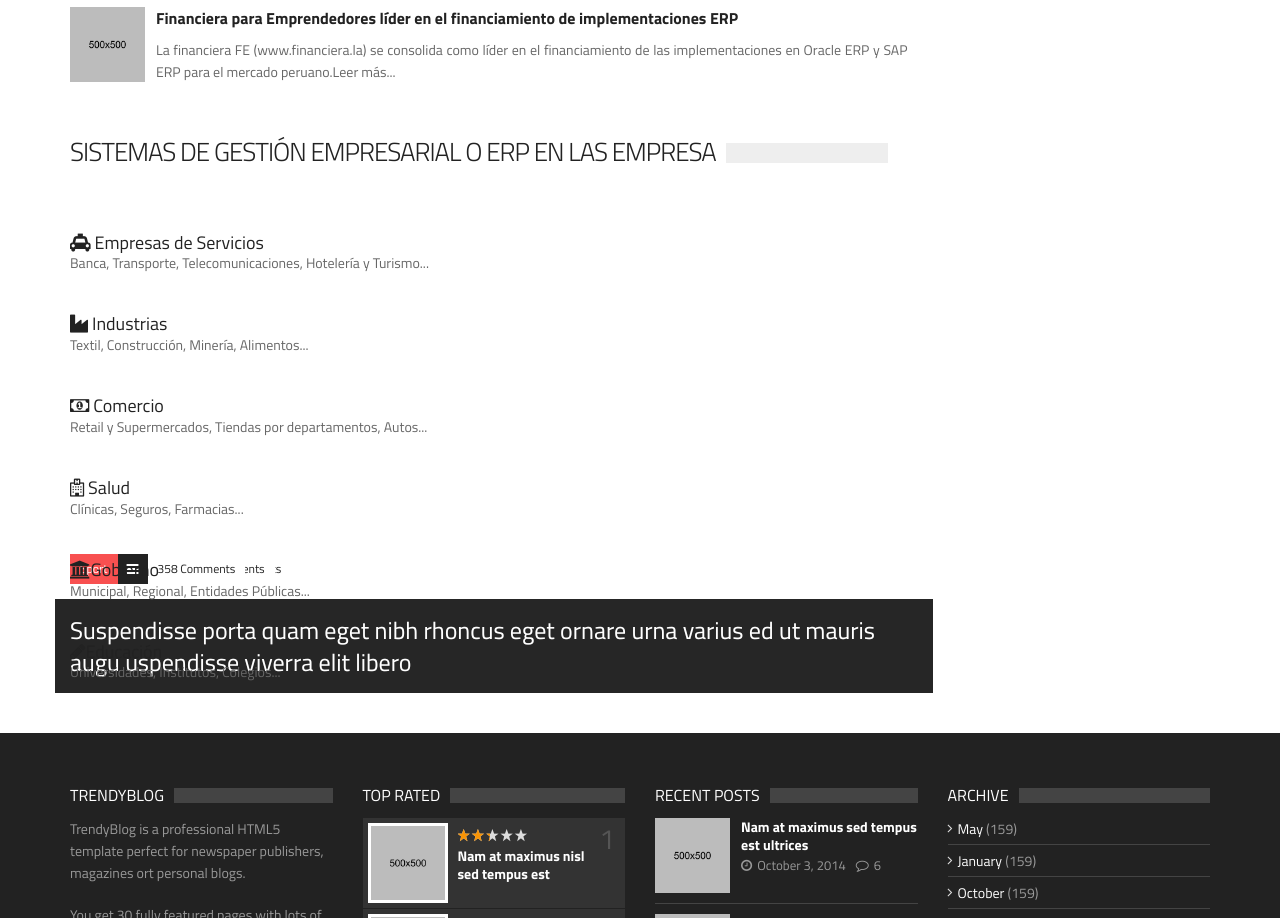
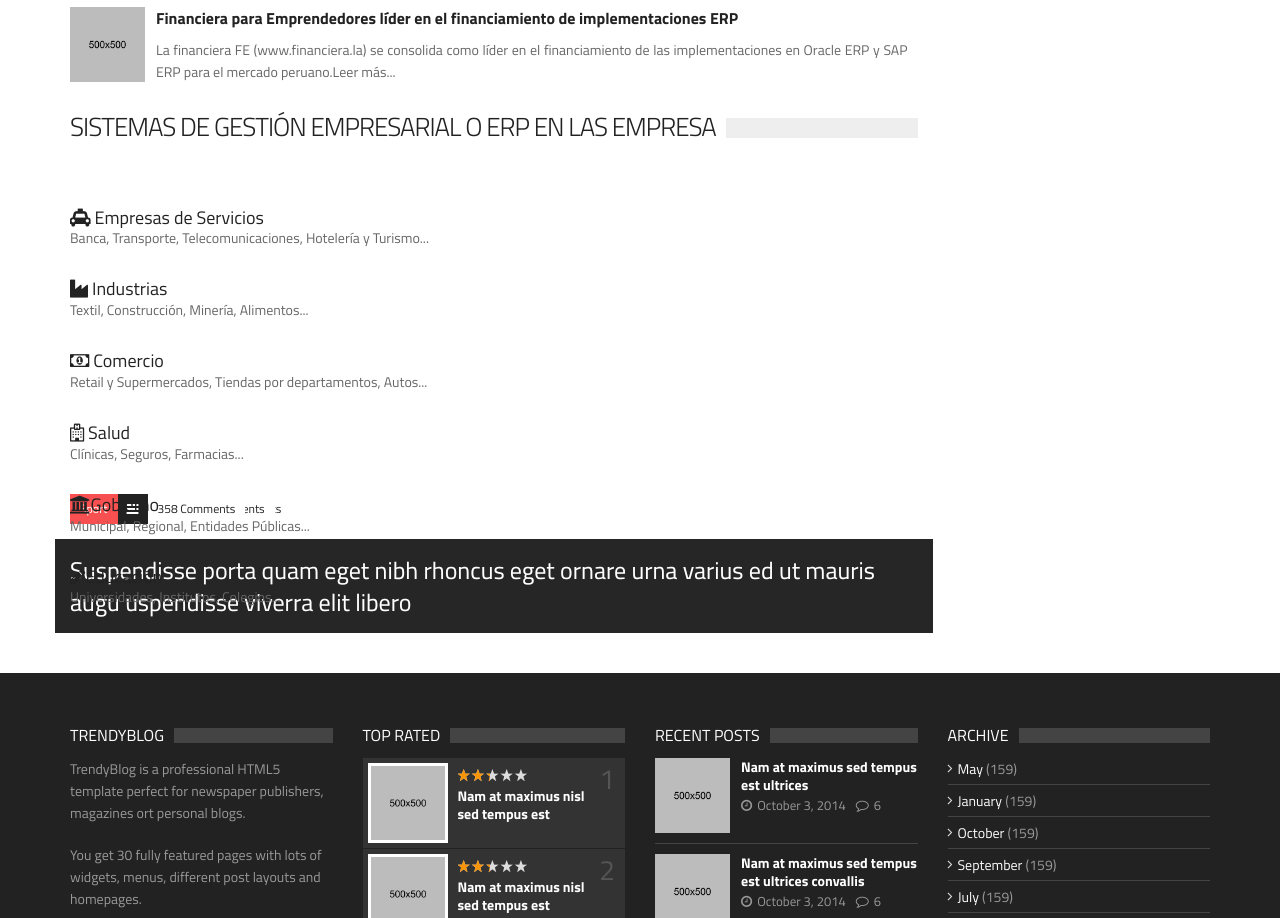
Before and after one commit to Pacch/ERP, a plain HTML site: page index.html in a window 1280 px wide. Shown: the part 4387-5305 px from the top of the page. Drawn offline with Linux system fonts and the light colour scheme; a script that the page names is missing.

```diff
--- a/css/style.css
+++ b/css/style.css
@@ -131,10 +131,12 @@ div.conteiner-SGE-top{
     display: flex;
 
 }
+div.SGE-1 ,div.SGE-2 ,div.SGE-3 ,div.SGE-4 ,div.SGE-5, div.SGE-6{
+    padding: 15px 0;
+}
 
 .conteiner-SGE-TOP h4, .container-SGE-BOT h4{
     margin: 0;
-    padding-top:40px;
 }
 
 
--- a/index.html
+++ b/index.html
@@ -403,7 +403,7 @@
                                 </div>
                             </div>
                         </div>
-                                                <div class="panel_title">
+                        <div class="panel_title">
                             <div>
                                 <h4>Noticias ERP en el Perú</h4>
                             </div>
@@ -546,12 +546,12 @@
                                 </div>
                             </div>
                         </div>
-                        <div class="row col col_12_of_12">
-                            <div class="panel_title" jQuery>
+                        <div class="panel_title" jQuery>
                                 <div>
                                     <h4>Sistemas de Gestión Empresarial o ERP en las Empresa</h4>
                                 </div>
-                            </div>
+                        </div>
+                        <div class="row col col_12_of_12">
                             <div class="conteiner-SGE-TOP">
                                 <div class="SGE-1">
                                     <h4><a href="#"><i class="fa fa-taxi" aria-hidden="true"></i> Empresas de Servicios</a></h4>
```
